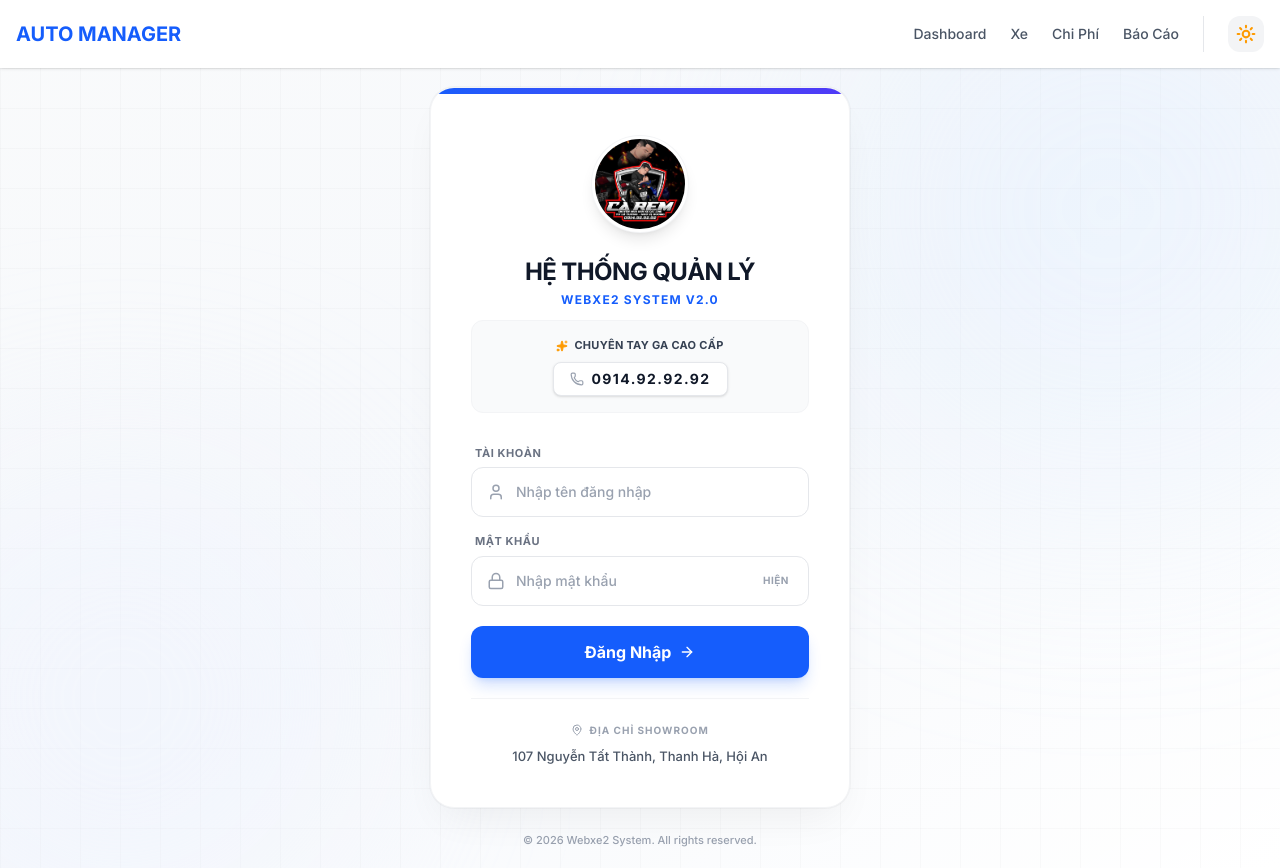
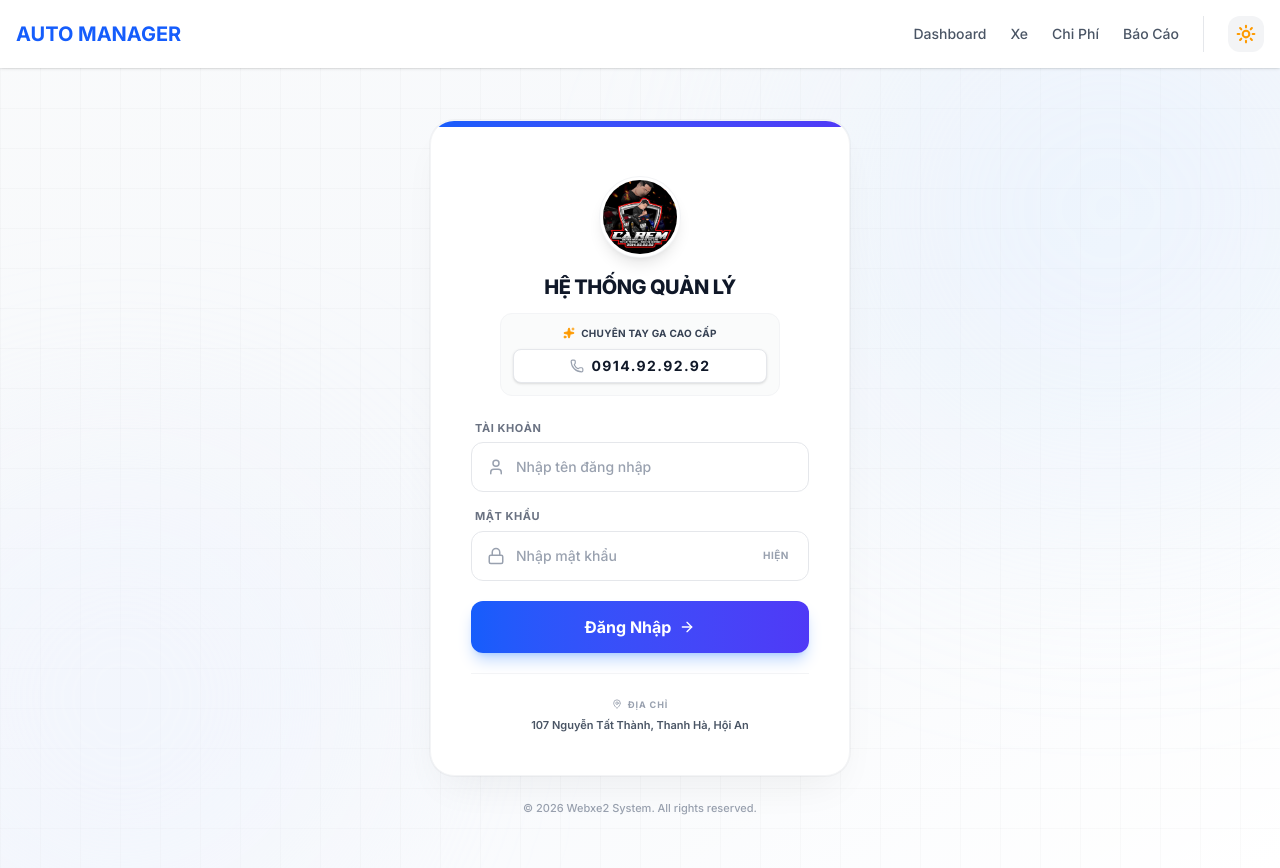
Before and after one commit to macxuanhoa/carem, a Next.js app: page /login in a window 1280 px wide. Built offline with nearby package versions, Linux system fonts and the light colour scheme.

Commit message:
UI Final Polish: Centered Layout, Gradient Button, and Compact Footer

```diff
--- a/app/login/page.tsx
+++ b/app/login/page.tsx
@@ -51,9 +51,9 @@ export default function LoginPage() {
             <div className="absolute top-0 left-0 w-full h-1.5 bg-gradient-to-r from-blue-600 to-indigo-600" />
 
             {/* HEADER SECTION */}
-            <div className="flex flex-col items-center mb-8 relative pt-2">
-                <div className="relative mb-6">
-                    <div className="w-24 h-24 relative rounded-full overflow-hidden shadow-lg border-[3px] border-white ring-1 ring-gray-100 bg-white">
+            <div className="flex flex-col items-center mb-6 relative pt-4">
+                <div className="relative mb-4">
+                    <div className="w-20 h-20 relative rounded-full overflow-hidden shadow-lg border-[3px] border-white ring-1 ring-gray-100 bg-white">
                         <Image
                             src="/avtcarem.jpg"
                             alt="Logo Webxe2"
@@ -66,17 +66,16 @@ export default function LoginPage() {
 
                 <div className="text-center w-full space-y-3">
                     <div>
-                        <h1 className="text-2xl font-bold text-gray-900 tracking-tight">HỆ THỐNG QUẢN LÝ</h1>
-                        <p className="text-blue-600 text-xs font-bold uppercase tracking-widest mt-1">Webxe2 System v2.0</p>
+                        <h1 className="text-xl font-extrabold text-gray-900 tracking-tight uppercase">HỆ THỐNG QUẢN LÝ</h1>
                     </div>
 
                     {/* Business Info Box */}
-                    <div className="bg-gray-50 rounded-xl p-4 border border-gray-100 flex flex-col items-center gap-2">
-                        <div className="flex items-center gap-1.5 text-gray-700 font-bold text-[11px] uppercase tracking-wide">
+                    <div className="bg-gray-50/80 rounded-xl p-3 border border-gray-100 flex flex-col items-center gap-2 max-w-[280px] mx-auto">
+                        <div className="flex items-center gap-1.5 text-gray-700 font-bold text-[10px] uppercase tracking-wide">
                             <Sparkles size={12} className="text-amber-500 fill-amber-500" />
                             <span>Chuyên Tay Ga Cao Cấp</span>
                         </div>
-                        <a href="tel:0914929292" className="flex items-center gap-2 bg-white px-4 py-1.5 rounded-lg shadow-sm border border-gray-200 hover:border-blue-300 hover:text-blue-700 transition-all cursor-pointer group">
+                        <a href="tel:0914929292" className="flex items-center gap-2 bg-white px-4 py-1.5 rounded-lg shadow-sm border border-gray-200 hover:border-blue-300 hover:text-blue-700 transition-all cursor-pointer group w-full justify-center">
                              <Phone size={14} className="text-gray-400 group-hover:text-blue-500 transition-colors" />
                              <span className="text-gray-900 font-bold text-sm tracking-widest group-hover:text-blue-700">0914.92.92.92</span>
                         </a>
@@ -152,7 +151,7 @@ export default function LoginPage() {
                 <button
                     type="submit"
                     disabled={isPending}
-                    className="w-full mt-2 bg-blue-600 hover:bg-blue-700 text-white font-bold py-3.5 rounded-xl shadow-lg shadow-blue-600/20 hover:shadow-blue-600/30 transition-all duration-200 active:scale-[0.98] disabled:opacity-70 flex items-center justify-center gap-2"
+                    className="w-full mt-2 bg-gradient-to-r from-blue-600 to-indigo-600 hover:from-blue-700 hover:to-indigo-700 text-white font-bold py-3.5 rounded-xl shadow-lg shadow-blue-500/30 hover:shadow-blue-600/40 transition-all duration-200 active:scale-[0.98] disabled:opacity-70 flex items-center justify-center gap-2"
                 >
                     {isPending ? (
                         <Loader2 size={20} className="animate-spin text-white/80" />
@@ -166,12 +165,12 @@ export default function LoginPage() {
 
                 {/* FOOTER ADDRESS - Clean & Legible */}
                 <div className="pt-6 mt-2 border-t border-gray-100">
-                     <div className="flex flex-col items-center gap-2">
-                        <div className="flex items-center gap-1.5 text-[10px] font-bold text-gray-400 uppercase tracking-widest">
-                            <MapPin size={12} />
-                            Địa Chỉ Showroom
+                     <div className="flex flex-col items-center gap-1.5">
+                        <div className="flex items-center gap-1.5 text-[9px] font-bold text-gray-400 uppercase tracking-widest">
+                            <MapPin size={10} />
+                            Địa Chỉ
                         </div>
-                        <p className="text-[13px] font-medium text-gray-600 text-center leading-relaxed">
+                        <p className="text-[11px] font-semibold text-gray-600 text-center leading-relaxed max-w-[260px] mx-auto">
                             107 Nguyễn Tất Thành, Thanh Hà, Hội An
                         </p>
                      </div>
```
